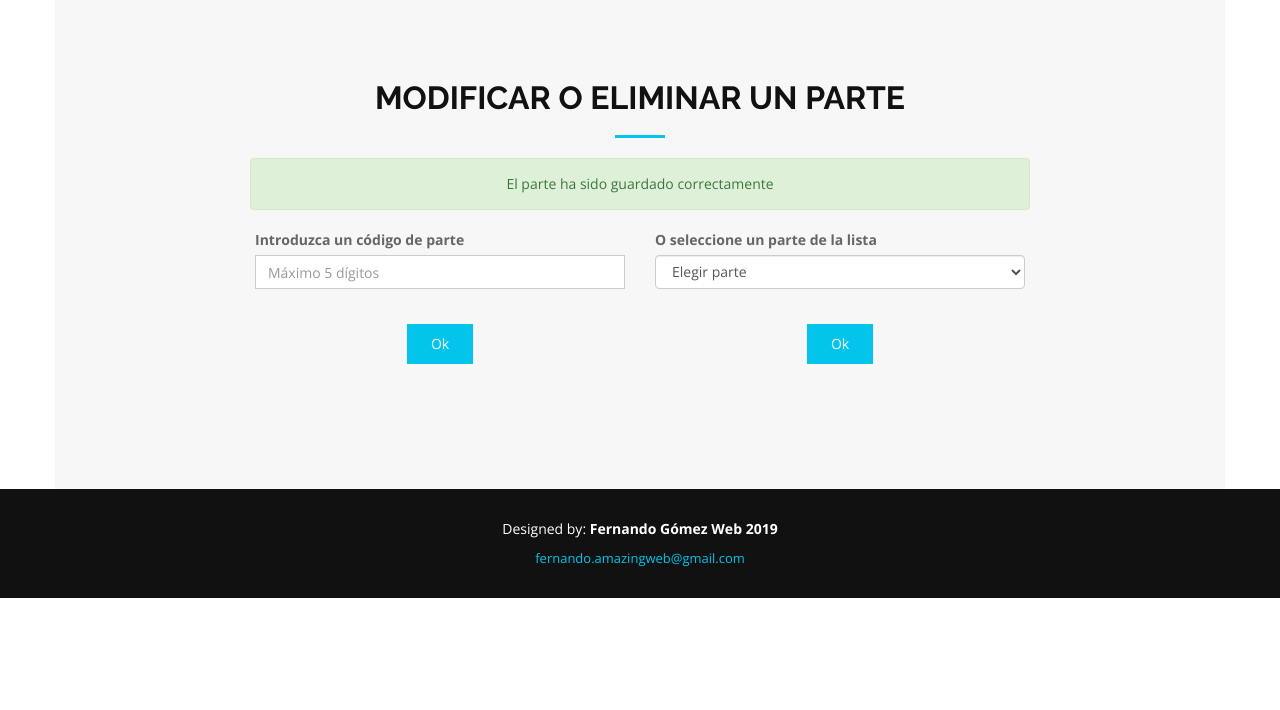
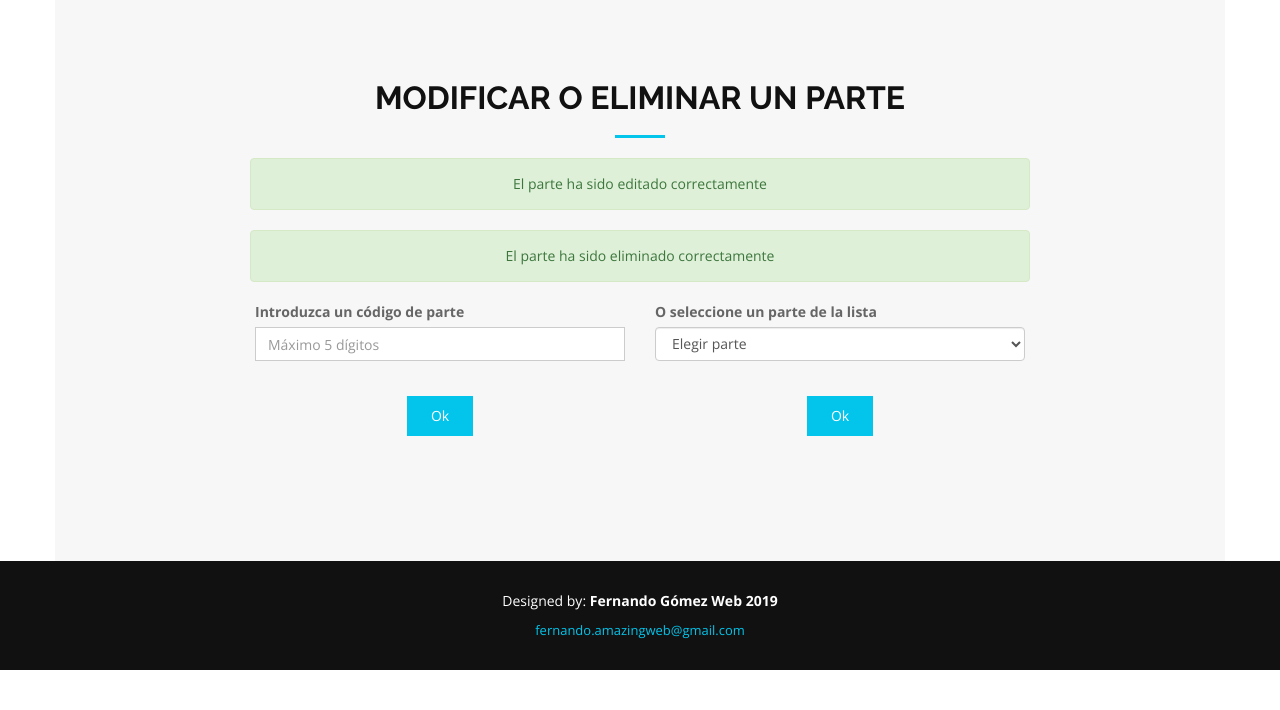
Before and after one commit to FernandoDavidGomezOrtega/inprl, a PHP site: page /inprl/parte/seleccionarParteEditar in a window 1280 px wide. Shown: the part 90-800 px from the top of the page. Run offline with PHP 8.4, Linux system fonts and the light colour scheme; the visitor is signed in with stand-in values (Sample User, id 1); data comes from the database, SQL or seed files in the repository; some libraries are stand-ins or nearby versions.

Commit message:
completado el borrado de parte y conifrmacion con mensaje

```diff
--- a/controllers/parteController.php
+++ b/controllers/parteController.php
@@ -61,7 +61,7 @@
 			require_once 'views/parte/editar.php';
 
 		}else{
-      $_SESSION['parte_no_existe'];
+      $_SESSION['parte_no_existe'] = 'no existe';
 			header('Location:'.base_url.'parte/seleccionarParteEditar');
 		}
 	}
@@ -87,4 +87,64 @@
       }
     }
 
+    public function update(){
+      $parte = new Parte();
+      $parte->setFecha_accidente($_POST['fecha_accidente']);
+      $parte->setDni($_POST['dni']);
+
+      ///////// debug ////////////////
+      // echo ('$_POST["dni"]  es igual a: ');
+      // var_dump($_POST['dni']);
+      // die();
+      ///////// end debug /////////
+      $parte->setLogin($_SESSION['identity']->login);
+      $parte->setCausa_accidente($_POST['causa_accidente']);
+      $parte->setTipo_lesion($_POST['tipo_lesion']);
+      $parte->setPartes_cuerpo_lesionado($_POST['partes_cuerpo_lesionado']);
+      $parte->setGravedad($_POST['gravedad']);
+      $parte->setBaja($_POST['baja']);
+
+      $save = $parte->save();
+
+      ///////// debug ////////////////
+      // echo ('$save  es igual a: ');
+      // var_dump($save);
+      // die();
+      ///////// end debug /////////
+      if ($save) {
+        $_SESSION['save'] = "complete";
+        header('Location: ' . base_url . 'index.php?controller=parte&action=seleccionarParteEditar');
+      } else{
+        $_SESSION['save'] = "failed";
+        header('Location: ' . base_url . 'index.php?controller=parte&action=seleccionarParteEditar');
+      }
+    }
+
+    public function delete(){
+
+      ///////// debug ////////////////
+      // echo ('cod_parte  es igual a: ');
+      // var_dump($_GET['cod_parte']);
+      // die();
+      ///////// end debug /////////
+      // Utils::isAdmin();
+
+      if(isset($_GET['cod_parte'])){
+        $cod_parte = $_GET['cod_parte'];
+        $parte = new Parte();
+        $parte->setCod_parte($cod_parte);
+
+        $delete = $parte->delete();
+        if($delete){
+          $_SESSION['delete'] = 'complete';
+        }else{
+          $_SESSION['delete'] = 'failed';
+        }
+      }else{
+        $_SESSION['delete'] = 'failed';
+      }
+
+      header('Location:'.base_url.'index.php?controller=parte&action=seleccionarParteEditar');
+    }
+
 }
--- a/models/parte.php
+++ b/models/parte.php
@@ -210,6 +210,25 @@
     return $result;
   }
 
+  public function update(){
+		$sql = "UPDATE parte SET dni='{$this->getDni()}', fecha_accidente ={$this->getFecha_Accidente()}, causa_accidente={$this->getCausa_accidente()}, tipo_lesion={$this->getTipo_lesion()}, partesCuerpo_lesionado ={$this->getPartes_cuerpo_lesionado()}, gravedad={$this->getGravedad()}, baja={$this->getBaja()}  ";
+
+		$sql .= " WHERE cod_parte={$this->getCod_parte()};";
+
+		///////// debug ////////////////
+    echo ('$sql  es igual a: ');
+    var_dump($sql);
+    die();
+    ///////// end debug /////////
+		$save = $this->db->query($sql);
+
+		$result = false;
+		if($save){
+			$result = true;
+		}
+		return $result;
+	}
+
   public function getAll(){
 		$partes = $this->db->query("SELECT * FROM parte ORDER BY cod_parte ASC");
 		return $partes;
@@ -229,5 +248,14 @@
 		return $result;
   }
 
+  public function delete(){
+		$sql = "DELETE FROM parte WHERE cod_parte = {$this->cod_parte } ";
+		$delete = $this->db->query($sql);
 
+		$result = false;
+		if($delete){
+			$result = true;
+		}
+		return $result;
+	}
 }
--- a/views/parte/seleccionarParteEditar.php
+++ b/views/parte/seleccionarParteEditar.php
@@ -10,19 +10,38 @@
   <div class="container" id="">
     <div class="row ">
       <div class="col-xs-10 col-xs-push-1 col-sm-8 col-sm-push-2 alert alert-success text-center" role="alert">
-        <p>El parte ha sido guardado correctamente</p>
+        <p>El parte ha sido editado correctamente</p>
       </div>
     </div>
   </div>
   <?php elseif (isset($_SESSION['save']) && isset($_SESSION['save']) == 'failed') : ?>
   <div class="row ">
     <div class="col-xs-10 col-xs-push-1 col-sm-8 col-sm-push-2 alert alert-danger text-center" role="alert">
-      <p>El parte NO ha podido ser guardado. Vuelve a intentarlo por favor.</p>
+      <p>Se ha producido un fallo en la conexión. Vuelve a intentarlo por favor.</p>
     </div>
   </div>
 </div>
 <?php endif; ?>
 <?php Utils::deleteSession('save'); ?>
+
+<!-- mensaje de exito o fallo en delete -->
+<?php if (isset($_SESSION['delete']) && isset($_SESSION['delete']) == 'complete') : ?>
+  <div class="container" id="">
+    <div class="row ">
+      <div class="col-xs-10 col-xs-push-1 col-sm-8 col-sm-push-2 alert alert-success text-center" role="alert">
+        <p>El parte ha sido eliminado correctamente</p>
+      </div>
+    </div>
+  </div>
+  <?php elseif (isset($_SESSION['delete']) && isset($_SESSION['delete']) == 'failed') : ?>
+  <div class="row ">
+    <div class="col-xs-10 col-xs-push-1 col-sm-8 col-sm-push-2 alert alert-danger text-center" role="alert">
+      <p>Se ha producido un fallo en la conexión. Vuelve a intentarlo por favor.</p>
+    </div>
+  </div>
+</div>
+<?php endif; ?>
+<?php Utils::deleteSession('delete'); ?>
 
 
 <div class="row">
@@ -48,7 +67,6 @@
             <option selected="selected" value="" disabled>Elegir parte</option>
 
             <?php while($parte = $partes->fetch_object()): ?>
-            <!-- <option value="">tres</option>; -->
             <option value="<?=$parte->cod_parte;?>"><?=$parte->cod_parte;?></option>;
 
             <?php endwhile; ?>
```
Also changed, not shown: views/parte/editar.php (+24 -28 lines).
